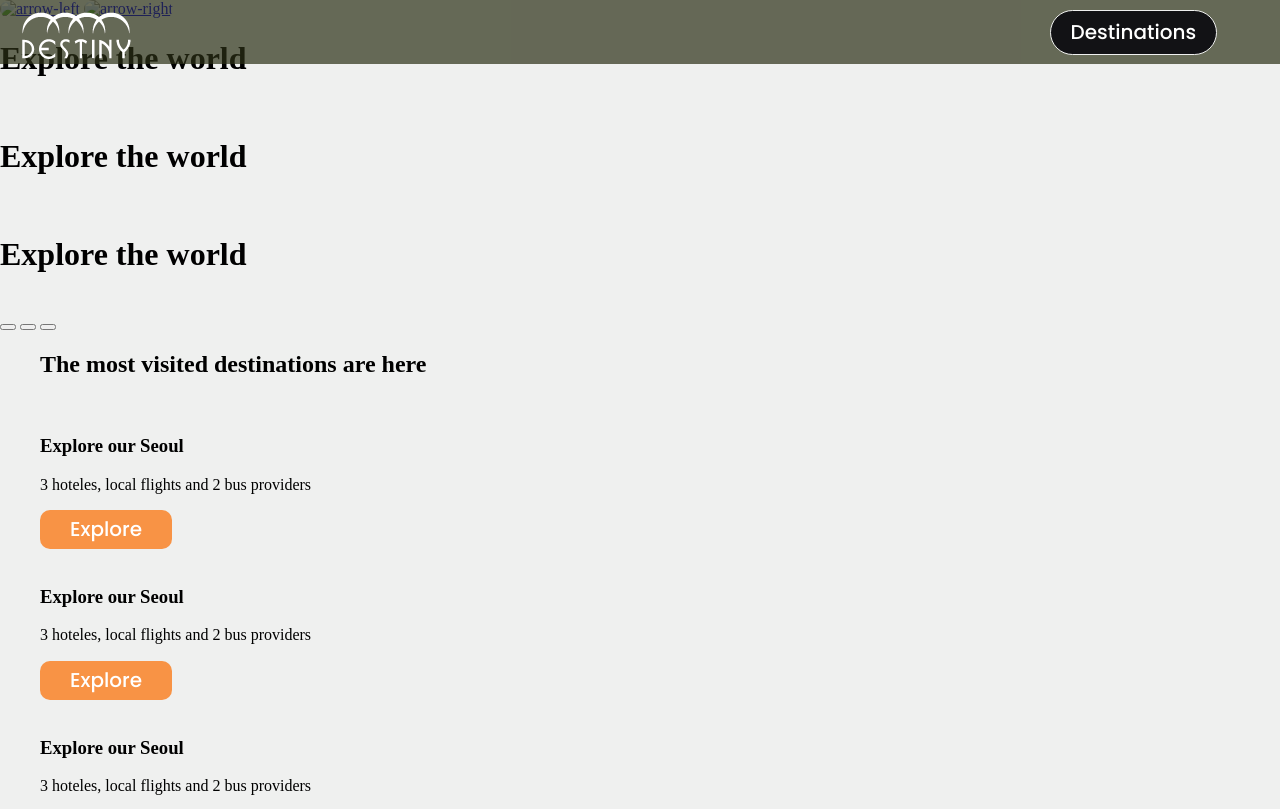
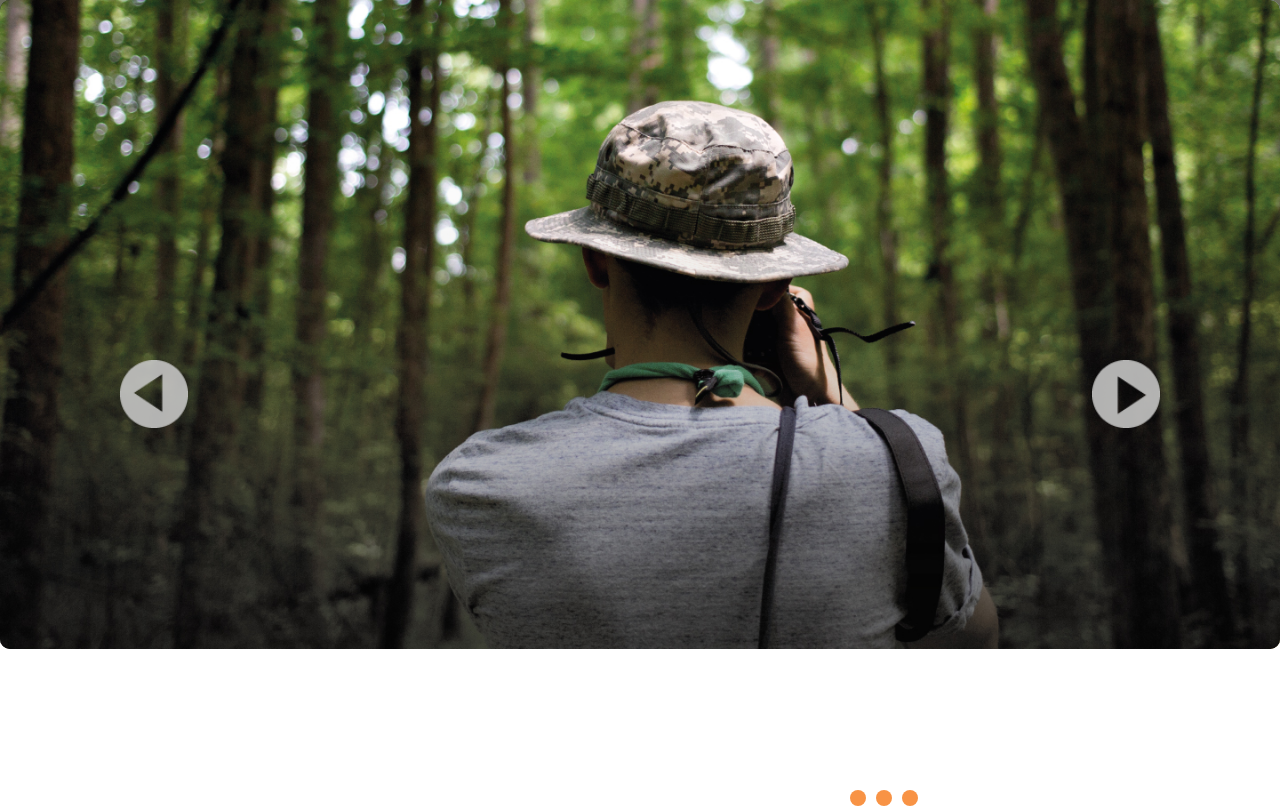
Before and after one commit to jeanToru/Proyecto1-Hotel, a website: page index.html in a window 1280 px wide. Shown: the top 809 px of the page. Drawn offline with Linux system fonts and the light colour scheme; a web font is replaced by a local one.

Commit message:
Se agregan cambios en el marckup en la parte del slider, y se agregan los estilos

```diff
--- a/index.html
+++ b/index.html
@@ -24,45 +24,39 @@
       <!--Slider-->
       <div class="container-slide">
         <!--FLECHAS-->
-        <div>
-          <a href="#slider-1"><img id="arrow1" src="" alt="arrow-left"></a>
-          <a href="#slider-2"><img id="arrow2" src="" alt="arrow-right"></a>
+        <div class="arrows">
+          <a href="#slider-1"><img id="arrow1" src="img/left-arrow-slider.png" alt="arrow-left"></a>
+          <a href="#slider-2"><img id="arrow2" src="img/right-arrow-slider.png" alt="arrow-right"></a>
         </div>
         <!--Slide #1-->
-        <div id="slider-2" class="box-slide">
+        <div class="image-slide">
           <h1>Explore the world</h1>
-          <div class="image-slide">
           <!--Primera imagen-->
-            <img src="" alt="">
-          </div>
+          <img src="img/slider-3.jpg" alt="landscape">
         </div>
         <!--Slide #2-->
-        <div id="slider-1" class="box-slide">
+        <div class="image-slide">
           <h1>Explore the world</h1>
-          <div class="image-slide">
           <!--Segunda imagen-->
-            <img src="" alt="">
-          </div>
+          <img src="img/slider-2.jpg" alt="landscape">
         </div>
         <!--Slide #3-->
-        <div id="slider-1" class="box-slide">
+        <div class="image-slide">
           <h1>Explore the world</h1>
-          <div class="image-slide">
           <!--Tercera imagen-->
-            <img src="" alt="">
+          <img src="img/slider-1.jpg" alt="landscape">
         </div>
-        </div>
-      </div>
-
         <!--dots-->
         <div class="slide-dot clearfix">
           <button class="dot dot-active"></button>
           <button class="dot"></button>
           <button class="dot"></button>
         </div>
+      </div>
+
 
       <!--wrapper content-->
-      <div class="wrapper-content">
+      <div class="wrapper-content unic">
         <!--2DA EXPLORE seccion cards-->
         <h2>The most visited destinations are here</h2>
         <div class="container-cards">
@@ -120,7 +114,7 @@
       </div>
     </div>
     <!--footer General-->
-    <div class="footer">
+    <div class="footer unic-2">
       <p>Copyright © Jean Carlo Toruño | Jose Daniel Ramos | Karen Méndez | Vieyra Ureña</p>
     </div>
   </body>
--- /dev/null
+++ b/sass/components/_slider.scss
@@ -0,0 +1,67 @@
+h1 {
+  color: $ligth;
+  font-family: $cards;
+  font-size: 65px;
+  left: 510px;
+  position: absolute;
+  top: 650px;
+  z-index: 2;
+}
+
+.container-slide {
+  margin: 0;
+  position: relative;
+}
+
+.image-slide {
+  left: 0;
+  position: absolute;
+  right: 0;
+  top: 0px;
+  z-index: 1;
+  img {
+    max-width: 100%;
+    width: 100%;
+  }
+}
+
+.slide-dot {
+  width: 13%;
+  left: 850px;
+  z-index: 5;
+  position: absolute;
+  top: 790px;
+  button {
+    float: left;
+    margin-right: 10px;
+    border-style: none;
+    padding: 8px;
+    background-color: $salmon;
+    border-radius: 15px; }
+    button:hover {
+      background-color: #8a8282; }
+}
+
+.dot-active {
+  background-color: $ligth; }
+
+/*arrows*/
+
+.arrows {
+  img {
+    width: 5.3%;
+  }
+}
+#arrow1 {
+  position: absolute;
+  top: 360px;
+  left: 120px;
+  z-index: 2;
+}
+
+#arrow2 {
+  position: absolute;
+  top: 360px;
+  right: 120px;
+  z-index: 2;
+}
--- a/sass/partials/_globals.scss
+++ b/sass/partials/_globals.scss
@@ -7,6 +7,20 @@
 .wrapper-content {
   margin: 0 auto;
   width: 1200px;
+}
+
+.unic {
+  left: 50px;
+  margin-top: 900px;
+  position: absolute;
+  right: 50px;
+  z-index: 3;
+}
+
+.unic-2 {
+  margin-top: 2500px;
+  position: absolute;
+  z-index: 3;
 }
 
 .header {
--- a/sass/style.scss
+++ b/sass/style.scss
@@ -3,6 +3,7 @@
 @import "./colors/colors";
 @import "./partials/globals";
 @import "components/btns";
+@import "components/slider";
 @import "components/navegation";
 @import "./components/tickets";
 @import "./components/gallery";
```
Also changed, not shown: public/css/style.css. Lines whose indentation alone changed are shown as unchanged.
